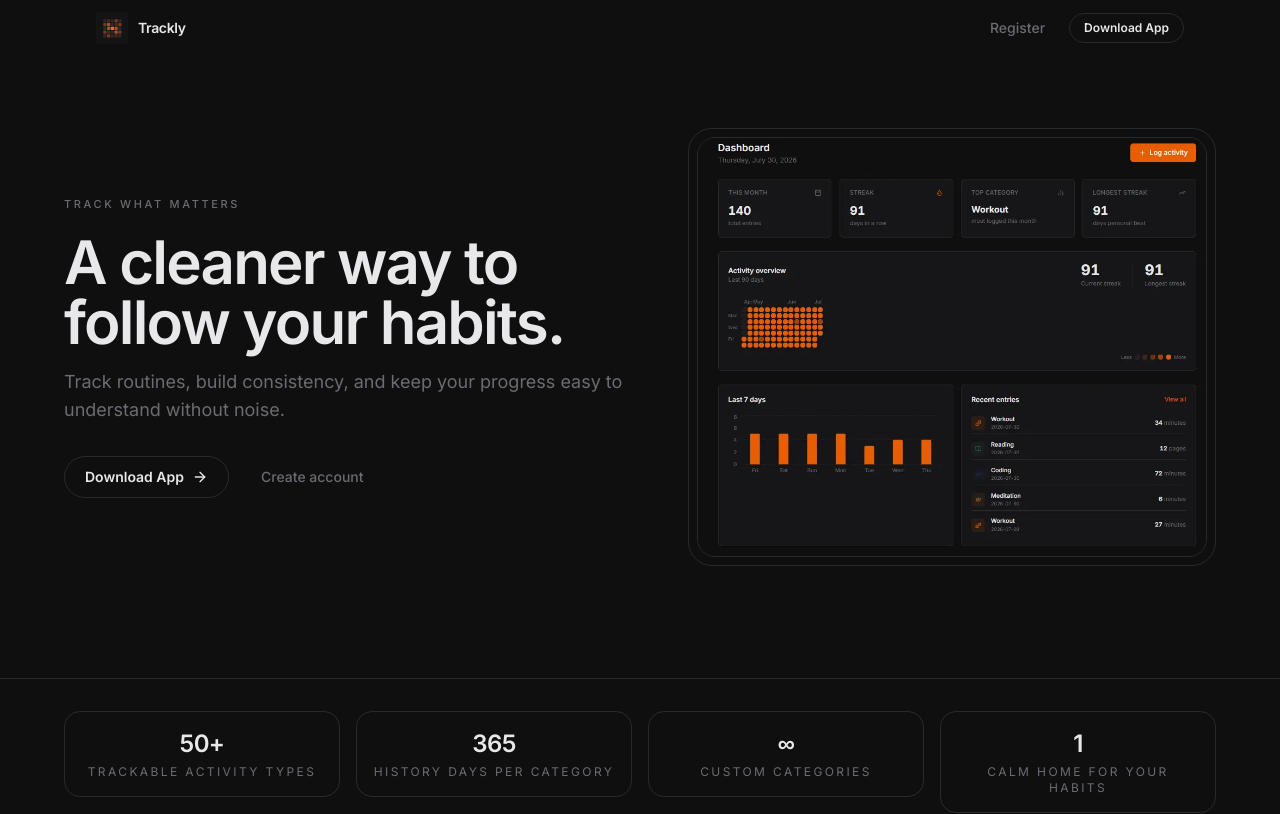
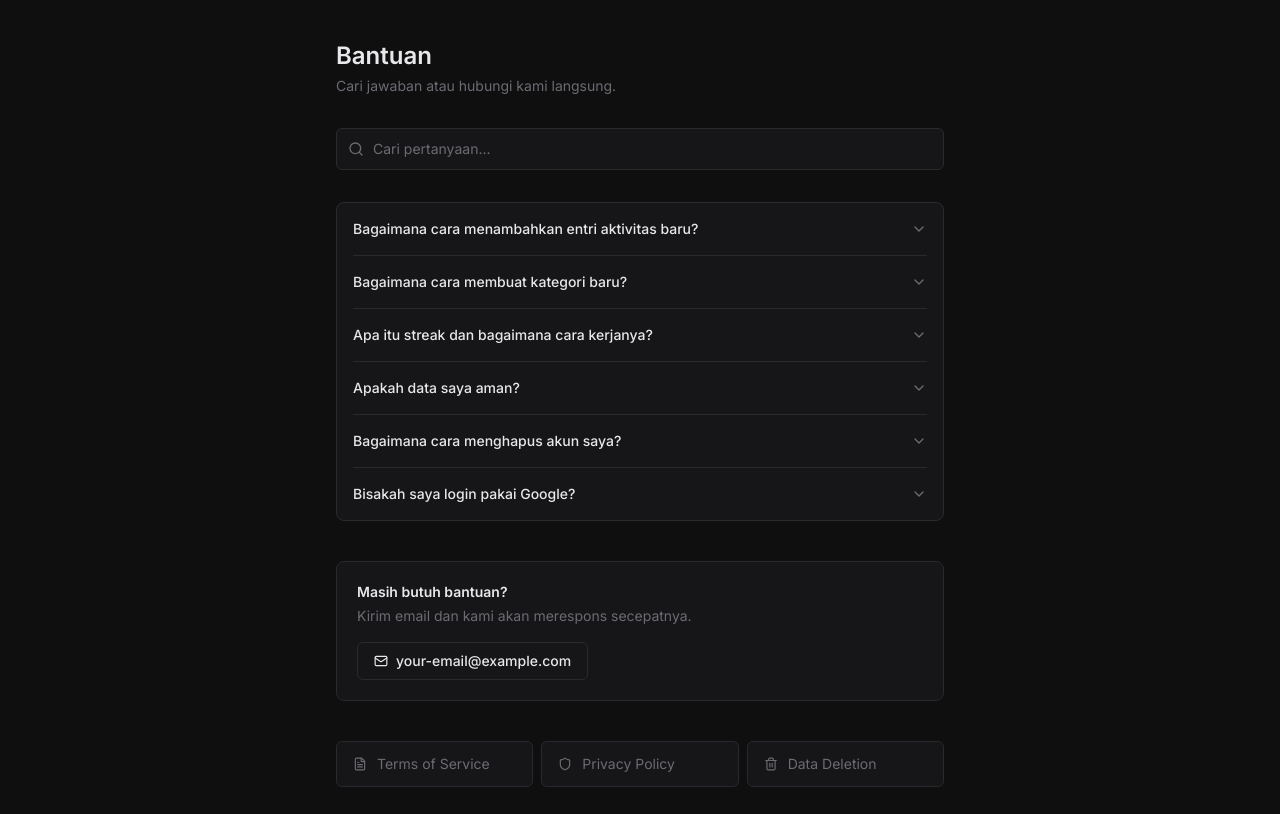
Before and after one commit to IchwanArdi/Trackly, a React (Vite) app in the folder client/: page /help in a window 1280 px wide. Before the commit this address led to /. Shown: the top 814 px of the page. Built offline with nearby package versions, Linux system fonts and the light colour scheme; no server answers.

Commit message:
fixed bug ui

```diff
--- a/client/src/App.tsx
+++ b/client/src/App.tsx
@@ -10,6 +10,7 @@ import { HistoryPage } from './pages/HistoryPage';
 import { CategoriesPage } from './pages/CategoriesPage';
 import { ProfilePage } from './pages/ProfilePage';
 import { LandingPage } from './pages/LandingPage';
+import { HelpPage } from './pages/HelpPage';
 import { TermsOfService } from './pages/TermsOfService';
 import { PrivacyPolicy } from './pages/PrivacyPolicy';
 import { DataDeletion } from './pages/Datadeletion';
@@ -25,6 +26,7 @@ function App() {
         <Routes>
           {/* Public routes */}
           <Route path="/" element={<LandingPage />} />
+          <Route path="/help" element={<HelpPage />} />
           <Route path="/terms-of-service" element={<TermsOfService />} />
           <Route path="/privacy-policy" element={<PrivacyPolicy />} />
           <Route path="/data-deletion" element={<DataDeletion />} />
--- /dev/null
+++ b/client/src/pages/HelpPage.tsx
@@ -0,0 +1,127 @@
+import { useState } from 'react';
+import { Link } from 'react-router-dom';
+import { Search, ChevronDown, Mail, FileText, Shield, Trash2 } from 'lucide-react';
+
+const FAQS = [
+    {
+        question: 'Bagaimana cara menambahkan entri aktivitas baru?',
+        answer: 'Klik tombol "Log Entry" di sidebar, pilih kategori, isi nilai sesuai satuan kategori tersebut (misal menit, halaman, km), lalu simpan.',
+    },
+    {
+        question: 'Bagaimana cara membuat kategori baru?',
+        answer: 'Buka halaman "Categories" di sidebar, klik tombol tambah, lalu isi nama, satuan, warna, dan ikon untuk kategori tersebut.',
+    },
+    {
+        question: 'Apa itu streak dan bagaimana cara kerjanya?',
+        answer: 'Streak menghitung berapa hari berturut-turut kamu mencatat aktivitas tanpa putus. Streak akan reset jika ada hari yang terlewat tanpa entri.',
+    },
+    {
+        question: 'Apakah data saya aman?',
+        answer: 'Ya, data disimpan di database yang aman dan hanya bisa diakses oleh akun kamu sendiri. Lihat Privacy Policy untuk detail lengkap.',
+    },
+    {
+        question: 'Bagaimana cara menghapus akun saya?',
+        answer: 'Buka Account Settings, atau kirim email permintaan penghapusan akun. Lihat halaman Data Deletion untuk instruksi lengkap.',
+    },
+    {
+        question: 'Bisakah saya login pakai Google?',
+        answer: 'Bisa. Di halaman login, klik "Sign in dengan Google" dan ikuti proses autentikasinya.',
+    },
+];
+
+function FaqItem({ question, answer }: { question: string; answer: string }) {
+    const [open, setOpen] = useState(false);
+
+    return (
+        <div className="border-b border-border last:border-b-0">
+            <button
+                onClick={() => setOpen((prev) => !prev)}
+                className="flex w-full items-center justify-between gap-4 py-4 text-left"
+            >
+                <span className="text-sm font-medium text-foreground">{question}</span>
+                <ChevronDown size={16} className={`shrink-0 text-muted transition-transform duration-200 ${open ? 'rotate-180' : ''}`} />
+            </button>
+            {open && <p className="pb-4 text-sm leading-relaxed text-muted">{answer}</p>}
+        </div>
+    );
+}
+
+export function HelpPage() {
+    const [query, setQuery] = useState('');
+
+    const filteredFaqs = FAQS.filter(
+        (faq) =>
+            faq.question.toLowerCase().includes(query.toLowerCase()) ||
+            faq.answer.toLowerCase().includes(query.toLowerCase())
+    );
+
+    return (
+        <div className="min-h-screen bg-background">
+            <div className="mx-auto max-w-2xl px-6 py-10 sm:px-8">
+                <div className="mb-8">
+                    <h1 className="text-2xl font-semibold text-foreground">Bantuan</h1>
+                    <p className="mt-1 text-sm text-muted">Cari jawaban atau hubungi kami langsung.</p>
+                </div>
+
+                {/* Search */}
+                <div className="relative mb-8">
+                    <Search size={16} className="pointer-events-none absolute left-3 top-1/2 -translate-y-1/2 text-muted" />
+                    <input
+                        type="text"
+                        value={query}
+                        onChange={(e) => setQuery(e.target.value)}
+                        placeholder="Cari pertanyaan..."
+                        className="w-full rounded-md border border-border bg-card py-2.5 pl-9 pr-3 text-sm text-foreground placeholder:text-muted focus:outline-none focus:ring-1 focus:ring-accent"
+                    />
+                </div>
+
+                {/* FAQ */}
+                <div className="mb-10 rounded-lg border border-border bg-card px-4">
+                    {filteredFaqs.length > 0 ? (
+                        filteredFaqs.map((faq) => <FaqItem key={faq.question} question={faq.question} answer={faq.answer} />)
+                    ) : (
+                        <p className="py-6 text-center text-sm text-muted">Tidak ada hasil untuk "{query}"</p>
+                    )}
+                </div>
+
+                {/* Contact */}
+                <div className="mb-10 rounded-lg border border-border bg-card p-5">
+                    <h2 className="text-sm font-semibold text-foreground">Masih butuh bantuan?</h2>
+                    <p className="mt-1 text-sm text-muted">Kirim email dan kami akan merespons secepatnya.</p>
+                    <a
+                        href="mailto:your-email@example.com"
+                        className="mt-4 inline-flex items-center gap-2 rounded-md border border-border px-4 py-2 text-sm font-medium text-foreground transition hover:bg-surface"
+                    >
+                        <Mail size={14} />
+                        your-email@example.com
+                    </a>
+                </div>
+
+                {/* Quick links to legal pages */}
+                <div className="grid grid-cols-1 gap-2 sm:grid-cols-3">
+                    <Link
+                        to="/terms-of-service"
+                        className="flex items-center gap-2.5 rounded-md border border-border bg-card px-4 py-3 text-sm text-muted transition hover:text-foreground hover:bg-surface"
+                    >
+                        <FileText size={14} />
+                        Terms of Service
+                    </Link>
+                    <Link
+                        to="/privacy-policy"
+                        className="flex items-center gap-2.5 rounded-md border border-border bg-card px-4 py-3 text-sm text-muted transition hover:text-foreground hover:bg-surface"
+                    >
+                        <Shield size={14} />
+                        Privacy Policy
+                    </Link>
+                    <Link
+                        to="/data-deletion"
+                        className="flex items-center gap-2.5 rounded-md border border-border bg-card px-4 py-3 text-sm text-muted transition hover:text-foreground hover:bg-surface"
+                    >
+                        <Trash2 size={14} />
+                        Data Deletion
+                    </Link>
+                </div>
+            </div>
+        </div>
+    );
+}
--- a/client/src/pages/LandingPage.tsx
+++ b/client/src/pages/LandingPage.tsx
@@ -204,7 +204,7 @@ function Features() {
                   <p className="text-sm leading-7 text-muted sm:text-base">{item.description}</p>
                 </div>
                 <div className="overflow-hidden rounded-[18px] border border-border p-2">
-                  <img src={item.image} alt={item.alt} className="block w-full rounded-[14px] border border-border" />
+                  <img src={item.image} alt={item.alt} className="block w-full" />
                 </div>
               </div>
             </Reveal>
@@ -251,13 +251,10 @@ function PreCTASection() {
       <div className="mx-auto max-w-6xl">
         <div className="grid gap-1 sm:gap-3 sm:grid-cols-[1.4fr_1fr]">
           {cards.map((card) => (
-            <div key={card.label} className={`relative overflow-hidden rounded-lg ${card.bg} p-8 sm:p-10`}>
-              {/* Faint oversized watermark icon, matches the reference pattern */}
-              <Activity size={280} strokeWidth={1} className="pointer-events-none absolute -right-10 top-1/2 -translate-y-1/2 opacity-[0.08]" />
+            <div key={card.label} className={`flex flex-col justify-between h-fit md:h-[400px] overflow-hidden rounded-lg ${card.bg} p-8 sm:p-10`}>
+              <p className={`relative text-xl font-medium leading-snug sm:text-2xl ${card.text}`}>&ldquo;<i>{card.quote}</i>&rdquo;</p>
 
-              <p className={`relative text-xl font-medium leading-snug sm:text-2xl ${card.text}`}>&ldquo;{card.quote}&rdquo;</p>
-
-              <div className="relative mt-16 flex items-center gap-3">
+              <div className=" mt-16 flex items-center gap-3">
                 <div className="flex h-8 w-8 items-center justify-center rounded-full bg-black/10">
                   <Activity size={14} className={card.text} />
                 </div>
@@ -324,10 +321,19 @@ function Footer() {
           <a href="#download" className="transition hover:text-foreground">
             Download
           </a>
+          <a href="/help" className="transition hover:text-foreground">
+            Help
+          </a>
+          <a href="/privacy-policy" className="transition hover:text-foreground">
+            Privacy
+          </a>
+          <a href="/terms-of-service" className="transition hover:text-foreground">
+            Terms of Service
+          </a>
         </div>
         <p className="text-sm text-muted">© {new Date().getFullYear()} Trackly. Built to build habits.</p>
       </div>
-    </footer>
+    </footer >
   );
 }
 
--- a/client/src/pages/LoginPage.tsx
+++ b/client/src/pages/LoginPage.tsx
@@ -71,12 +71,14 @@ export function LoginPage() {
     <div className="min-h-screen bg-background flex">
       {/* Left panel */}
       <div className="hidden lg:flex w-80 xl:w-96 bg-card border-r border-border flex-col justify-between p-10 shrink-0">
-        <div className="flex items-center gap-2.5">
-          <div className="w-8 h-8 bg-accent rounded-md flex items-center justify-center">
-            <img src="/trackly-icon.webp" alt="Trackly Icon" />
+        <Link to='/' >
+          <div className="flex items-center gap-2.5 cursor-pointer">
+            <div className="w-8 h-8 bg-accent rounded-md flex items-center justify-center">
+              <img src="/trackly-icon.webp" alt="Trackly Icon" />
+            </div>
+            <span className="font-semibold text-sm tracking-tight text-foreground">Trackly</span>
           </div>
-          <span className="font-semibold text-sm tracking-tight text-foreground">Trackly</span>
-        </div>
+        </Link>
 
         <div className="flex flex-col justify-center h-full gap-2">
           <blockquote className="text-sm text-muted leading-relaxed">"Consistency beats perfection. Trackly helps me see my patterns clearly without the noise."</blockquote>
--- a/client/src/pages/RegisterPage.tsx
+++ b/client/src/pages/RegisterPage.tsx
@@ -51,12 +51,14 @@ export function RegisterPage() {
     <div className="min-h-screen bg-background flex">
       {/* Left panel */}
       <div className="hidden lg:flex w-80 xl:w-96 bg-card border-r border-border flex-col justify-between p-10 shrink-0">
-        <div className="flex items-center gap-2.5 ">
-          <div className="w-8 h-8 bg-accent rounded-md flex items-center justify-center">
-            <img src="/trackly-icon.webp" alt="Trackly Icon" />
+        <Link to='/' >
+          <div className="flex items-center gap-2.5 cursor-pointer">
+            <div className="w-8 h-8 bg-accent rounded-md flex items-center justify-center">
+              <img src="/trackly-icon.webp" alt="Trackly Icon" />
+            </div>
+            <span className="font-semibold text-sm tracking-tight text-foreground">Trackly</span>
           </div>
-          <span className="font-semibold text-sm tracking-tight text-foreground">Trackly</span>
-        </div>
+        </Link>
 
         <div className="flex flex-col justify-center h-full gap-2">
           <blockquote className="text-sm text-muted leading-relaxed">"A journey of a thousand miles begins with a single step."</blockquote>
```
Also changed, not shown: client/src/components/layout/AccountMenu.tsx (added, +67 -0 lines), client/src/components/layout/Sidebar.tsx (+20 -9 lines), client/src/pages/AccountPage.tsx (added).
